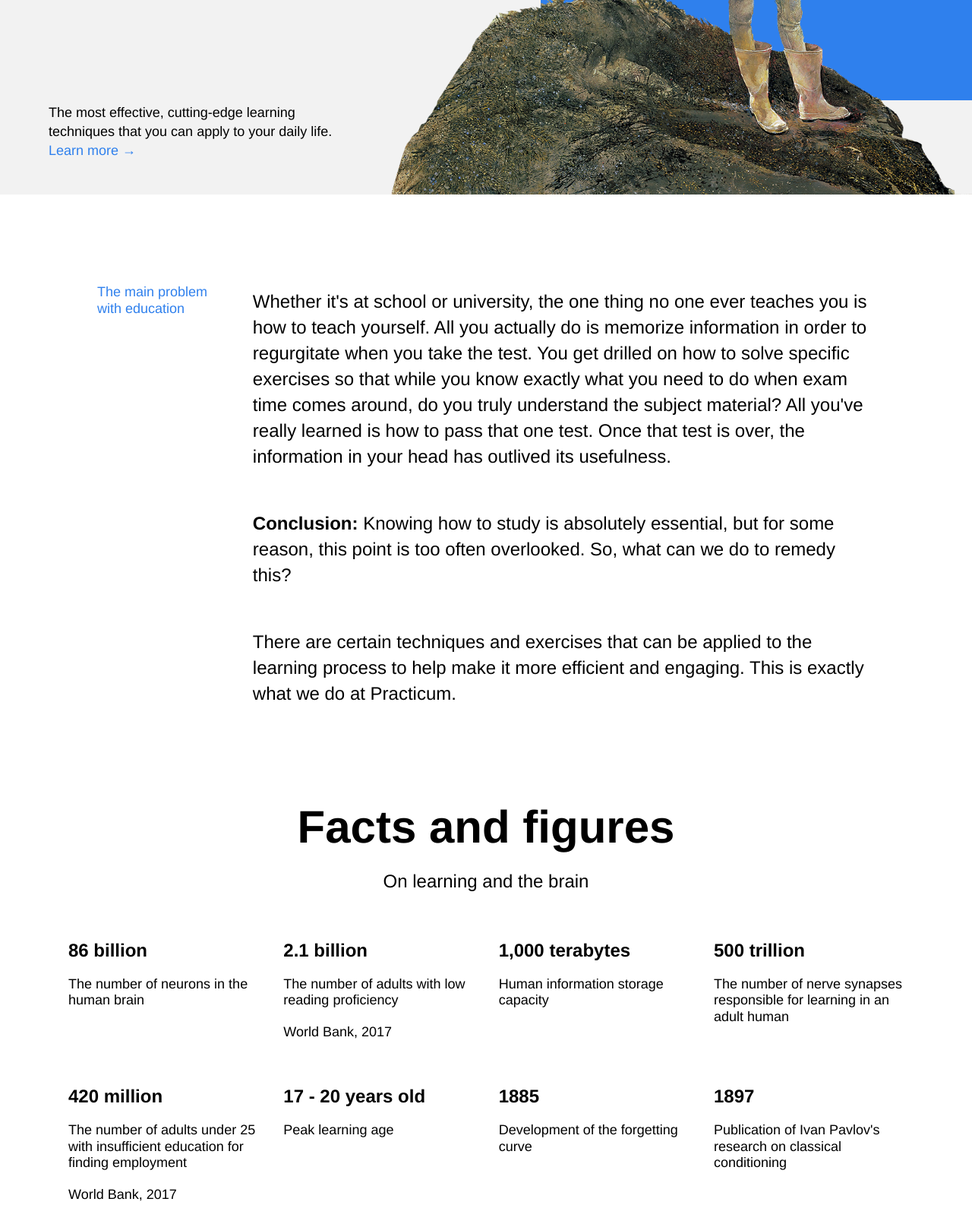
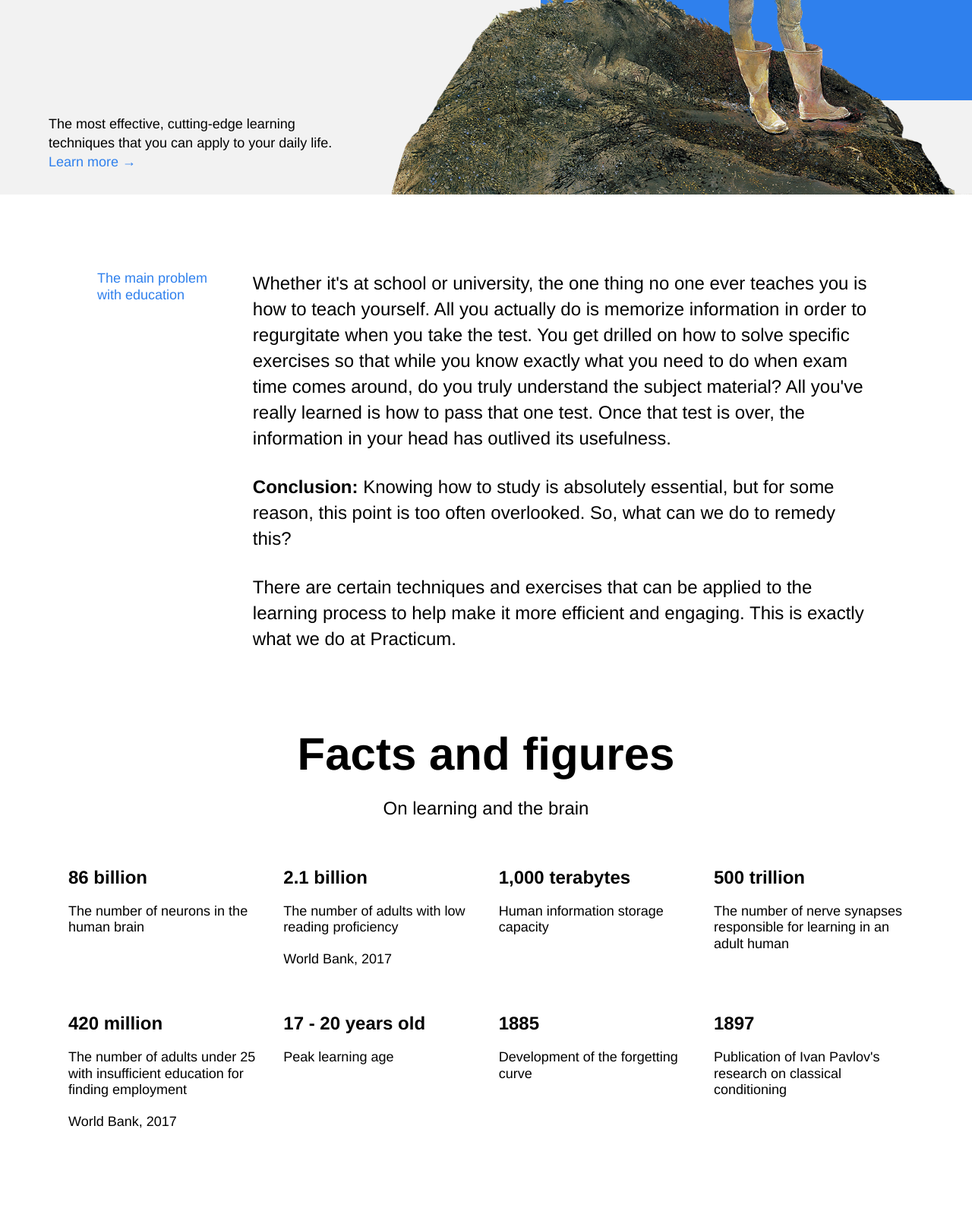
Before and after one commit to swach2/web_project_2, a plain HTML site: page index.html in a window 1280 px wide. Shown: the part 500-2086 px from the top of the page at 76% size. Drawn offline with Linux system fonts and the light colour scheme.

Commit message:
Fix page spacing

```diff
--- a/styles/style.css
+++ b/styles/style.css
@@ -30,7 +30,6 @@
 
 .header__title {
     width: 730px;
-    display: flex;
     align-self: center;
     margin-left: 64px;
     line-height: 96px;
@@ -48,6 +47,7 @@
     font-size: 18px;
     font-weight: normal;
     z-index: 3;
+    margin: 0;
 }
 
 .header__link {
@@ -94,17 +94,19 @@
     font-size: 18px;
     font-weight: normal;
     color: #2F80ED;
+    margin: 0;
 }
 
 .two-columns__main-text {
     min-width: 748px;
-    width: 80%
+    width: 80%;
 }
 
 .two-columns__main-text_paragraph {
     line-height: 34px;
     font-size:  24px;
     font-weight: normal;
+    margin: 0;
 }
 
 .main-text_paragraph_padding {
@@ -156,7 +158,7 @@
 
 .table__cell {
     width:250px;
-    padding-top: 60px;
+    margin-top: 60px;
 }
 
 .table__heading {
```
